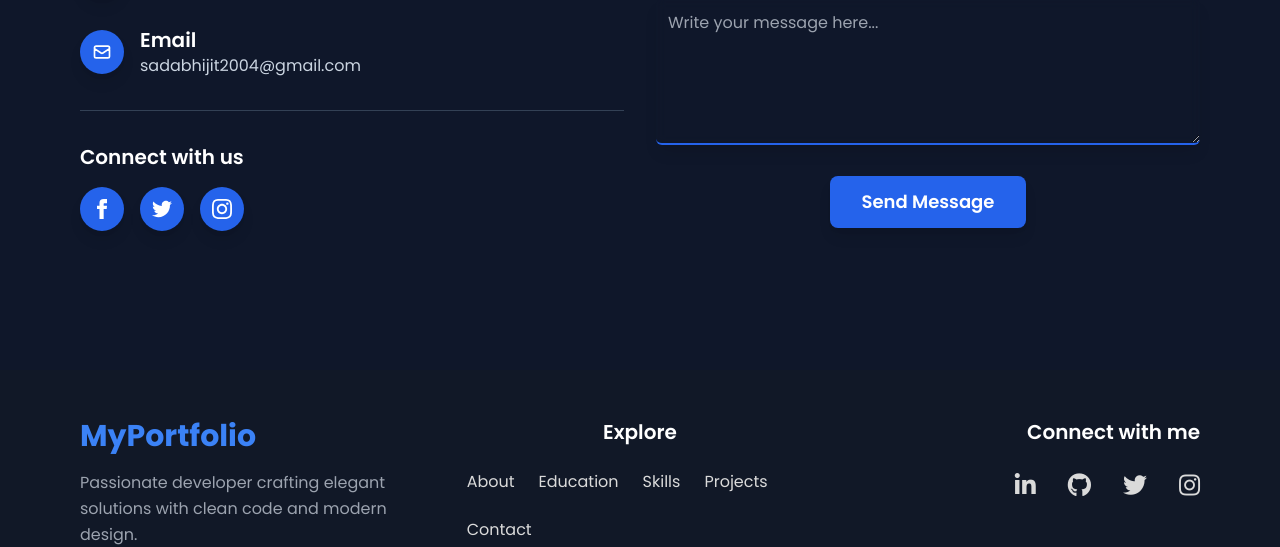
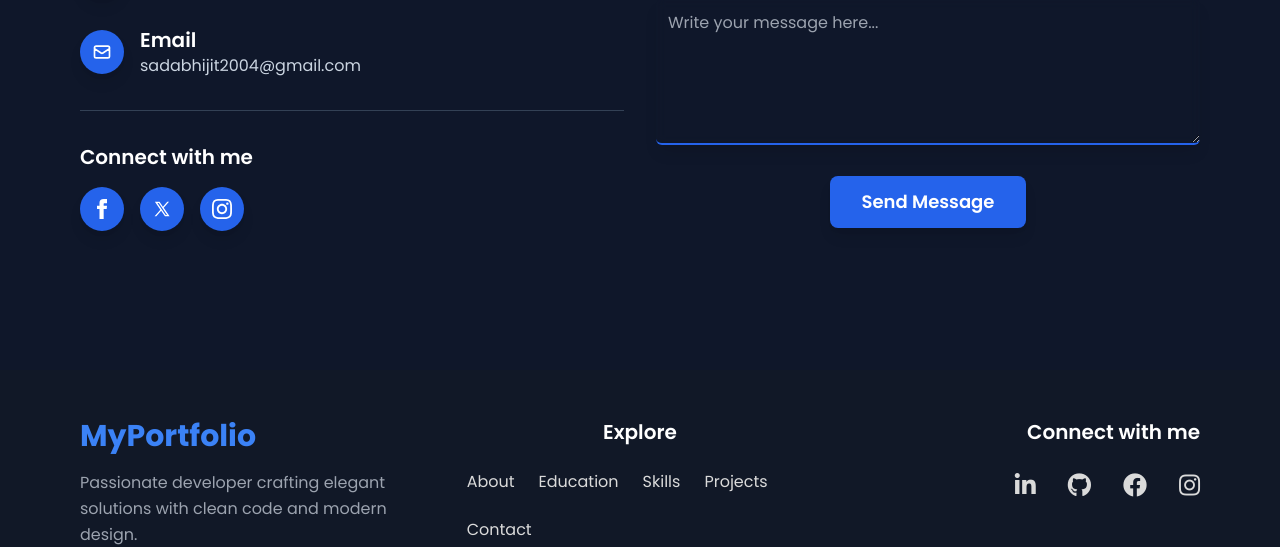
Before and after one commit to dasabhijit2004/portfolio, a React (Vite) app: page / in a window 1280 px wide. Shown: the part 3794-4341 px from the top of the page. Built offline with nearby package versions, Linux system fonts and the light colour scheme; a web font is replaced by a local one.

Commit message:
Modified Contact & Footer

```diff
--- a/src/components/Contact.jsx
+++ b/src/components/Contact.jsx
@@ -29,10 +29,17 @@ const FacebookIcon = () => (
 );
 
 const TwitterIcon = () => (
-  <svg className="w-5 h-5 text-white" fill="currentColor" viewBox="0 0 24 24" xmlns="http://www.w3.org/2000/svg">
-    <path d="M24 4.557c-.883.392-1.832.656-2.828.775 1.017-.609 1.798-1.574 2.165-2.724-.951.564-2.005.974-3.127 1.195-.897-.957-2.178-1.555-3.594-1.555-3.179 0-5.515 2.966-4.797 6.045-4.091-.205-7.719-2.165-10.148-5.144-1.29 2.213-.669 5.108 1.523 6.574-.806-.026-1.566-.247-2.229-.616-.054 2.281 1.581 4.415 3.949 4.89-.693.188-1.452.232-2.224.084.626 1.956 2.444 3.379 4.6 3.419-2.07 1.623-4.678 2.348-7.29 2.04 2.179 1.397 4.768 2.212 7.548 2.212 9.142 0 14.307-7.721 13.995-14.646.962-.695 1.797-1.562 2.457-2.549z"></path>
+  <svg
+    className="w-5 h-5 text-white"
+    fill="currentColor"
+    viewBox="0 0 30 30"
+    xmlns="http://www.w3.org/2000/svg"
+  >
+    <path d="M26.37,26l-8.795-12.822l0.015,0.012L25.52,4h-2.65l-6.46,7.48L11.28,4H4.33l8.211,11.971L12.54,15.97L3.88,26h2.65
+      l7.182-8.322L19.42,26H26.37z M10.23,6l12.34,18h-2.1L8.12,6H10.23z" />
   </svg>
 );
+
 
 const InstagramIcon = () => (
   <svg className="w-5 h-5 text-white" fill="currentColor" viewBox="0 0 24 24" xmlns="http://www.w3.org/2000/svg">
@@ -235,7 +242,7 @@ const Contact = () => {
             </div>
 
             <div className="pt-8 mt-8 border-t border-slate-700">
-              <h3 className="text-xl font-semibold mb-4">Connect with us</h3>
+              <h3 className="text-xl font-semibold mb-4">Connect with me</h3>
               <div className="flex space-x-4">
                 <motion.a
                   href="https://www.facebook.com/abhijit.das.803722"
--- a/src/components/Footer.jsx
+++ b/src/components/Footer.jsx
@@ -97,13 +97,13 @@ const Footer = () => {
               <i className="fab fa-github" />
             </a>
             <a
-              href="https://x.com/AbhijitDas2893"
+              href="https://www.facebook.com/abhijit.das.803722"
               target="_blank"
               rel="noopener noreferrer"
-              aria-label="Twitter"
+              aria-label="Facebook"
               className="hover:text-blue-400 transition-colors"
             >
-              <i className="fab fa-twitter" />
+              <i className="fab fa-facebook" />
             </a>
             <a
               href="https://www.instagram.com/abhijit_das_006"
```
